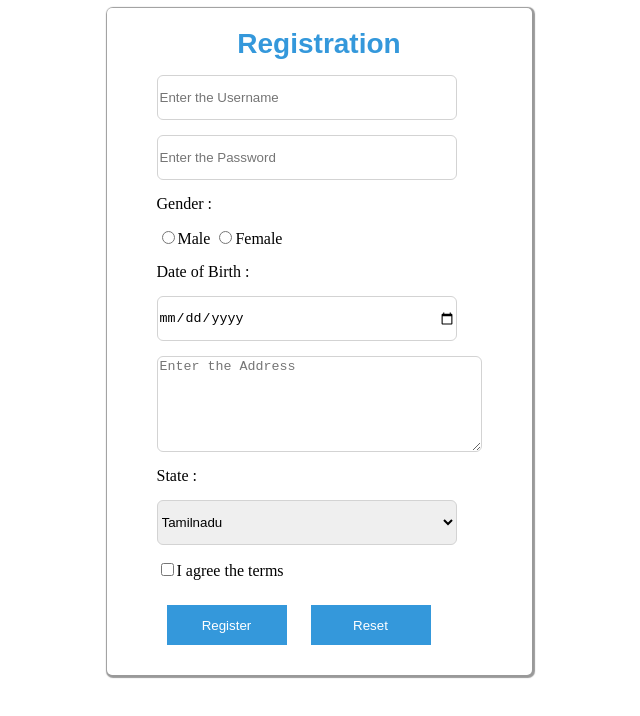
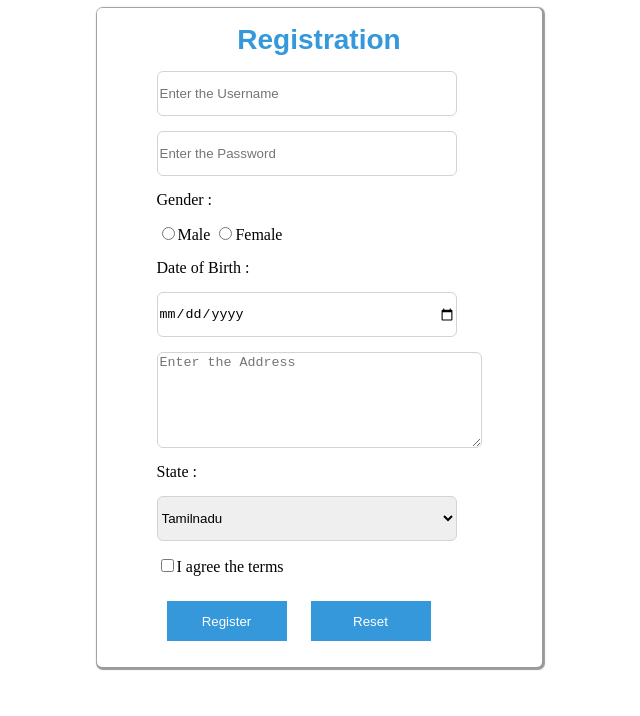
Before and after one commit to RM-SPKC/Simple-HTML-Form, a plain HTML site: page index.html in a window 1280 px wide. Shown: the whole page, without its empty margins (321-961 px from the left). Drawn offline with Linux system fonts and the light colour scheme.

Commit message:
Update index.html

```diff
--- a/index.html
+++ b/index.html
@@ -4,7 +4,7 @@
 table
 {
 box-shadow:1px 1px 1px 2px #999;
-padding:10px 40px;
+padding:6px 50px;
 border-radius:5px;
 }
 input[type="text"],input[type="password"],input[type="date"],select
```
